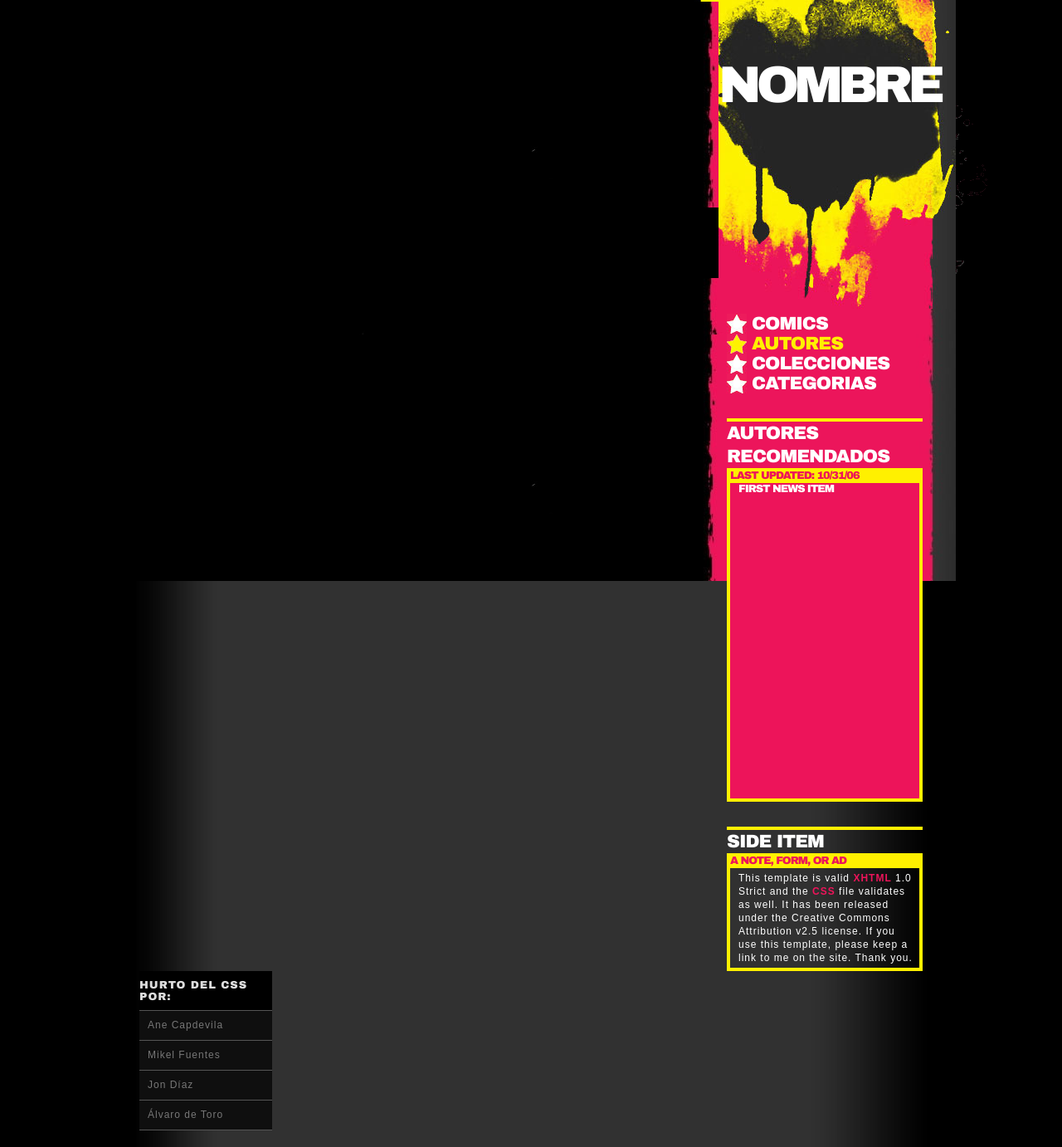
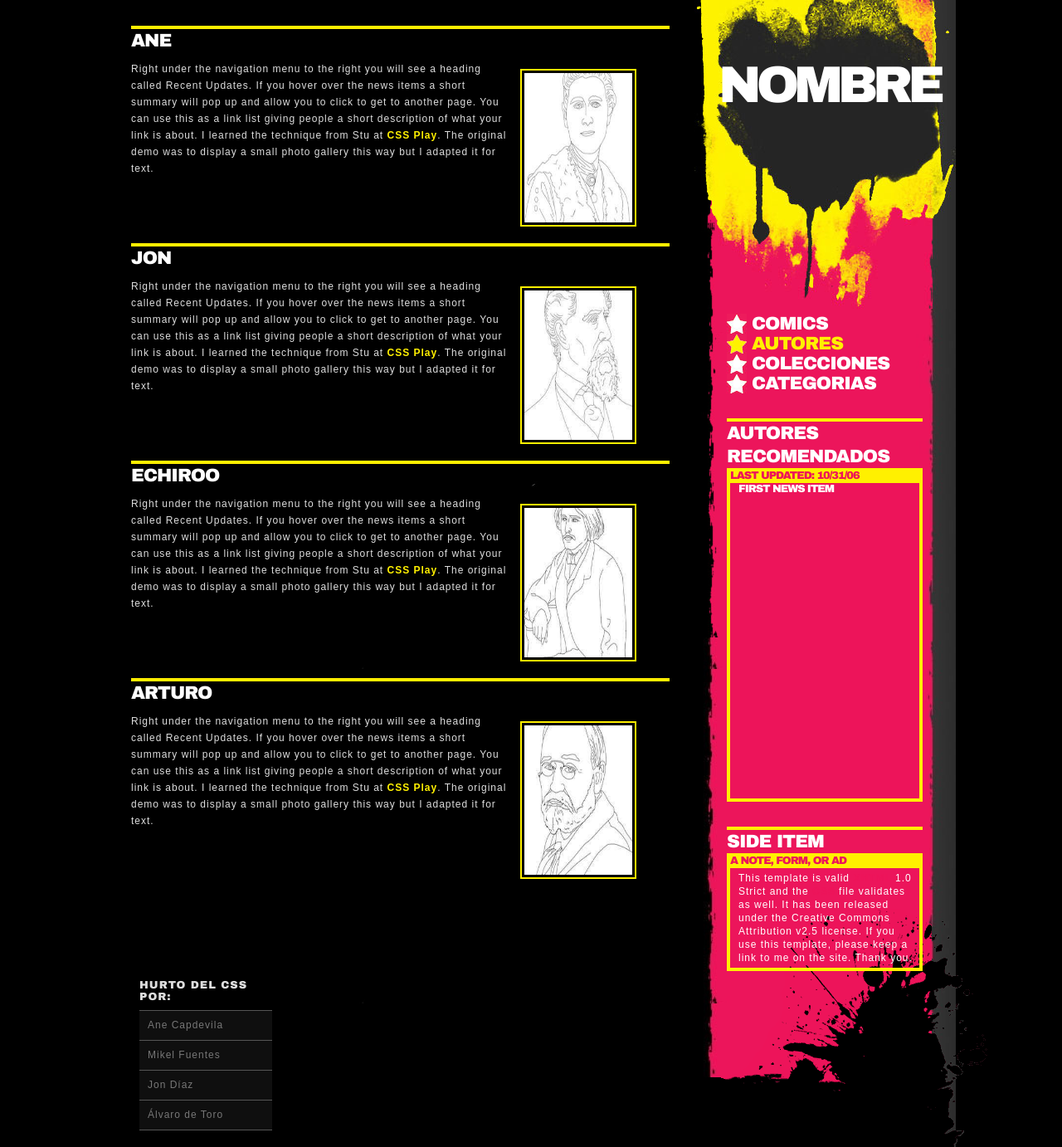
Before and after one commit to AneCapde/Libreria, a Django app: page /appLibreria/autores/ in a window 1280 px wide. Shown: the top 1382 px of the page at 83% size. Run offline with Django 3.2, Linux system fonts and the light colour scheme; data comes from the database, SQL or seed files in the repository.

Commit message:
cambios en las listviews

```diff
--- a/appLibreria/static/default.css
+++ b/appLibreria/static/default.css
@@ -125,6 +125,10 @@ body{
 #content .espacio {
 	padding-bottom: 40px;
 }
+#content h3.color-rosa{
+	background-color:#ED145A;
+}
+
 #content .espacio .texto{
 	margin-left: 50px;
 	margin-top: 20px;
--- a/appLibreria/templates/autorList.html
+++ b/appLibreria/templates/autorList.html
@@ -22,5 +22,12 @@
 {% endblock barraDer %}
 
 {% block contenido %}
+	{% for autor in object_list %}
+	<div class="espacio">
+		<h1>{{ autor.nombre }}</h1>
+		<h3></h3>
+		<p><a href="{{autor.get_absolute_url}}"><img src="{% static 'img/autores/'|add:autor.nombre|add:'.png' %}" alt="{{ autor.nombre }}" class="responsive-img r_blog" /></a>Right under the navigation menu to the right you will see a heading called Recent Updates. If you hover over the news items a short summary will pop up and allow you to click to get to another page. You can use this as a link list giving people a short description of what your link is about. I learned the technique from Stu at <a href="http://www.cssplay.co.uk/">CSS Play</a>. The original demo was to display a small photo gallery this way but I adapted it for text.</p>
+	</div>
+	{% endfor %}
 
 {% endblock contenido %}
--- a/appLibreria/templates/index.html
+++ b/appLibreria/templates/index.html
@@ -42,7 +42,7 @@
 		{% for comic in object_list %}
 			<div class="espacio">
 				<h1>{{ comic.nombreComic }}</h1>
-				<h3> Coleccion : {{ comic.coleccion.nombreColeccion}} </h3>
+				<h3 class="color-rosa"> Coleccion : {{ comic.coleccion.nombreColeccion}} </h3>
 				<p><a href="{{comic.get_absolute_url}}"><img src="{% static 'img/comics/'|add:comic.nombreComic|add:'.png' %}" alt="{{ comic.nombreComic }}" class="responsive-img r_blog" /></a></p>
 				<div class="texto">
 					<p>Categoria del Comic:</p>
--- a/appLibreria/views.py
+++ b/appLibreria/views.py
@@ -9,19 +9,10 @@ class Index(ListView):
 
 class ColeccionList(ListView):
 	template_name = 'coleccionList.html'
-	queryset = get_list_or_404(Coleccion.objects.all())
-
-	# def get_context_data(self, **kwargs):
-	# 	context = super().get_context_data(**kwargs)
-	# 	id_ = self.kwargs.get("pk")
-	# 	coleccion = Coleccion.objects.get(pk=id_)
-	# 	context['tags_coleccion'] =  coleccion.Tags.all()
-	# 	context['autores_coleccion'] =  coleccion.Autors.all()
-	# 	return context
+	model = Coleccion
 
 class AutorList(ListView):
 	template_name = 'autorList.html'
-
 	model = Autor
 
 class TagList(ListView):
```
Also changed, not shown: appLibreria/templates/coleccionList.html (+5 -5 lines), appLibreria/static/img/autores/Ane.png (added), appLibreria/static/img/autores/Arturo.png (added), appLibreria/static/img/autores/Echiroo.png (added), appLibreria/static/img/autores/Jon.png (added), appLibreria/static/img/colecciones/Autobiografia.png (added), appLibreria/static/img/colecciones/Batman.png, appLibreria/static/img/colecciones/Spiderman.png.
